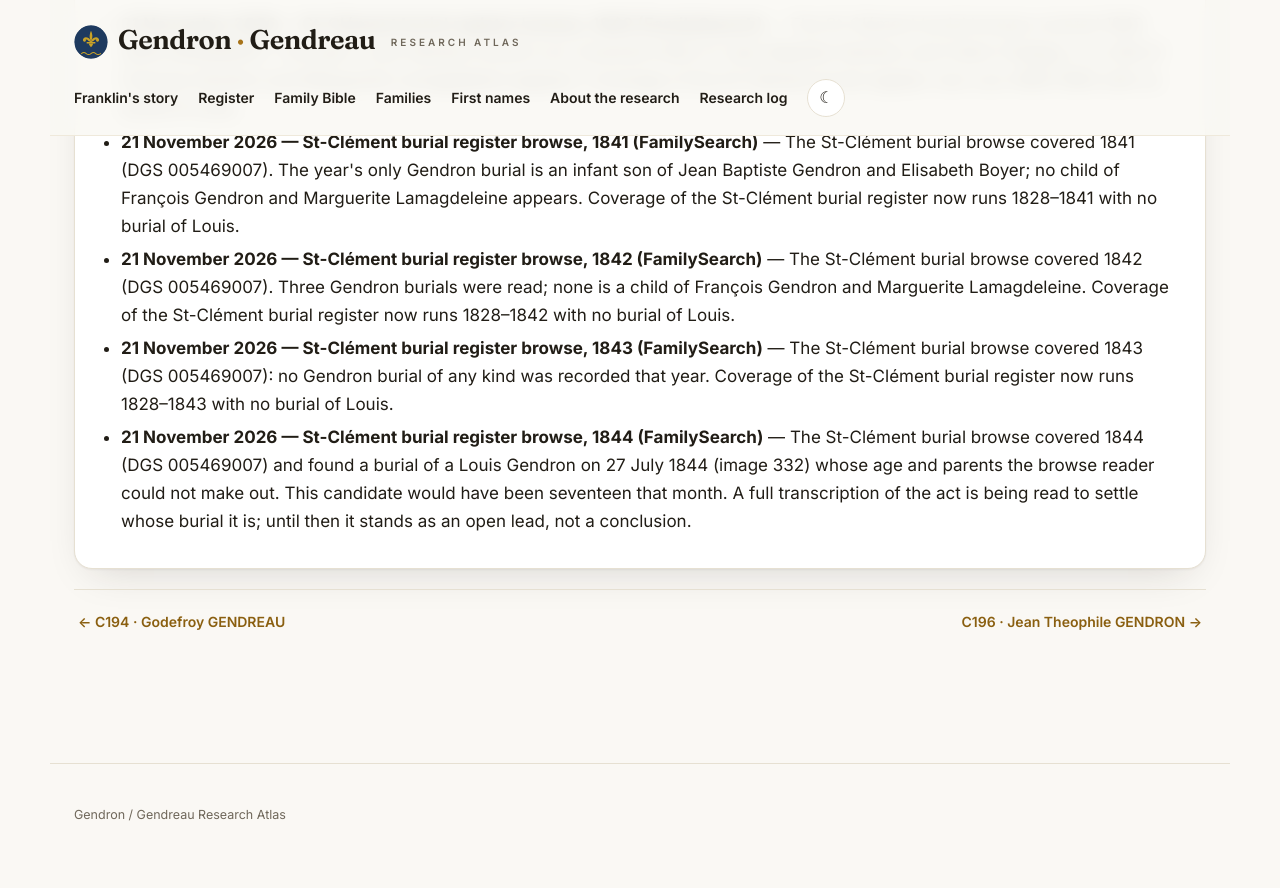
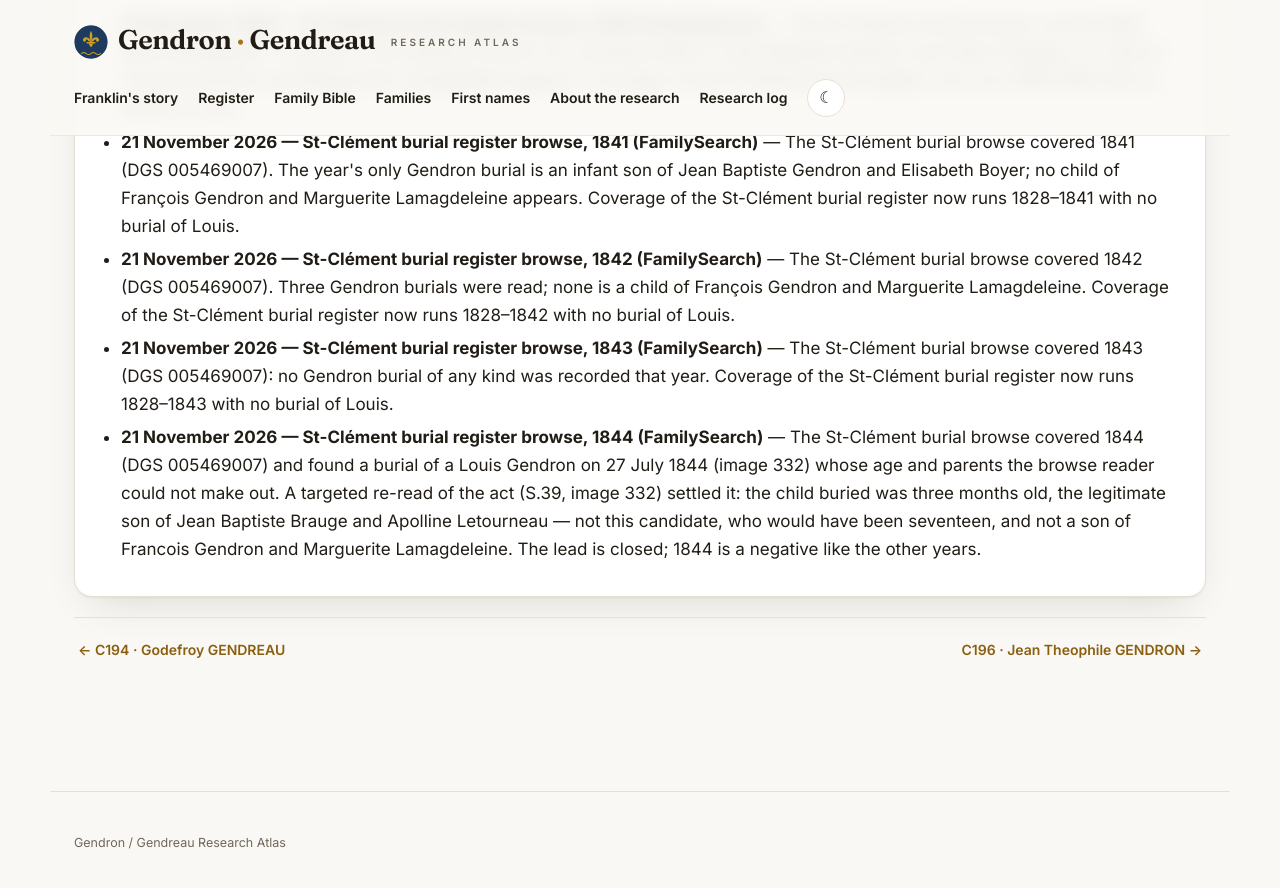
Before and after one commit to vetharmon/gendron-research, a Jekyll site: the page built from _candidates/c195.md, in a window 1280 px wide and 900 px high, scrolled down 3901 px. Shown: the top 888 px of the window. Built offline with Jekyll 4.4.1, drawn with Linux system fonts in a browser that asks for light colours.

Commit message:
C195 — the 1844 Louis burial lead resolved (infant of Brauge/Letourneau)

```diff
--- a/_candidates/c195.md
+++ b/_candidates/c195.md
@@ -69,7 +69,7 @@ search_log:
 - resource: 21 November 2026 — St-Clément burial register browse, 1843 (FamilySearch)
   outcome: 'The St-Clément burial browse covered 1843 (DGS 005469007): no Gendron burial of any kind was recorded that year. Coverage of the St-Clément burial register now runs 1828–1843 with no burial of Louis.'
 - resource: 21 November 2026 — St-Clément burial register browse, 1844 (FamilySearch)
-  outcome: 'The St-Clément burial browse covered 1844 (DGS 005469007) and found a burial of a Louis Gendron on 27 July 1844 (image 332) whose age and parents the browse reader could not make out. This candidate would have been seventeen that month. A full transcription of the act is being read to settle whose burial it is; until then it stands as an open lead, not a conclusion.'
+  outcome: 'The St-Clément burial browse covered 1844 (DGS 005469007) and found a burial of a Louis Gendron on 27 July 1844 (image 332) whose age and parents the browse reader could not make out. A targeted re-read of the act (S.39, image 332) settled it: the child buried was three months old, the legitimate son of Jean Baptiste Brauge and Apolline Letourneau — not this candidate, who would have been seventeen, and not a son of Francois Gendron and Marguerite Lamagdeleine. The lead is closed; 1844 is a negative like the other years.'
 permalink: /candidates/c195/
 sources:
 - label: LAFRANCE baptism (act 4253710)
```
